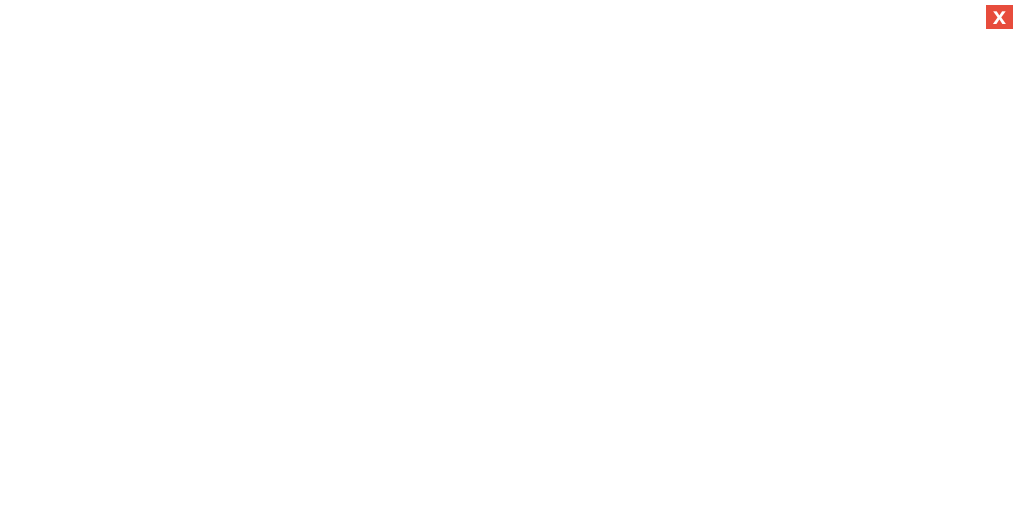
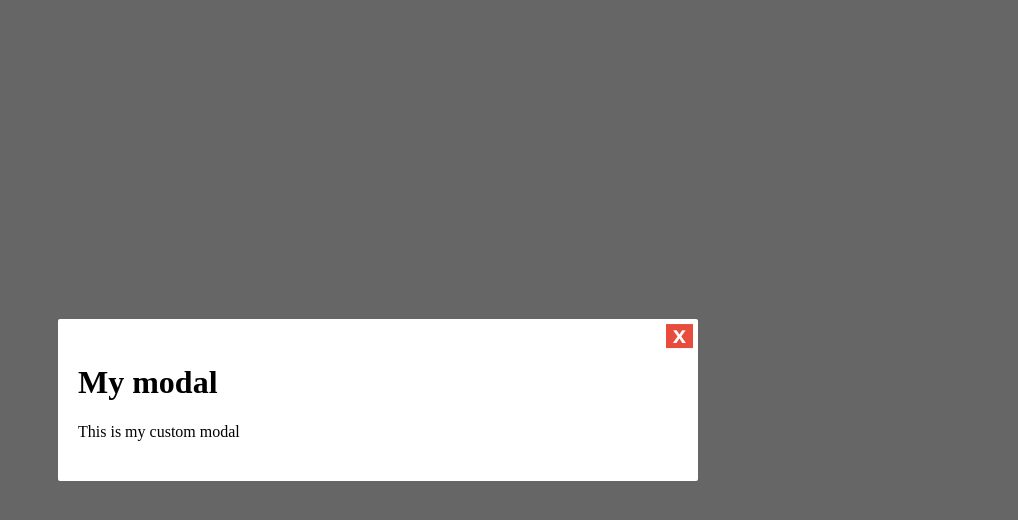
Before and after one commit to Orodan/js_modal, a plain HTML site: page index.html in a window 1280 px wide. Shown: the whole page, without its empty margins (262-1280 px from the left). Drawn offline with Linux system fonts and the light colour scheme.

Commit message:
Correction of the css and js code to display the overlay and modal correctly.

```diff
--- a/app.js
+++ b/app.js
@@ -46,8 +46,8 @@
 		// If the modal is taller than the window, we add our anchored class
 		this.modal.className = this.modal.className +
 			(this.modal.offsetHeight > window.innerHeight ?
-				" my-modal-open my-modal-anchored" : "my-modal-open");
-		this.overlay.className - this.overlay.className + " my-modal-open";
+				" my-modal-open my-modal-anchored" : " my-modal-open");
+		this.overlay.className = this.overlay.className + " my-modal-open";
 
 	}
 
@@ -64,7 +64,7 @@
 			that.modal.parentNode.removeChild(that.modal);
 		});
 		this.modal.addEventListener(this.transitionEnd, function () {
-			if (thath.overlay.parentNode)
+			if (that.overlay.parentNode)
 				that.overlay.parentNode.removeChild(that.overlay);
 		});
 	}
@@ -88,7 +88,7 @@
 
 		// Create modal element
 		this.modal                = document.createElement("div");
-		this.modal.className      = "my-modal" + this.options.className;
+		this.modal.className      = "my-modal " + this.options.className;
 		this.modal.style.minWidth = this.options.minWidth + "px";
 		this.modal.style.maxWidth = this.options.maxWidth + "px";
 
@@ -103,7 +103,7 @@
 		// If overlay is true, add one
 		if (this.options.overlay === true) {
 			this.overlay = document.createElement("div");
-			this.overlay.className = "my-modal-overlay" + this.options.classname;
+			this.overlay.className = "my-modal-overlay " + this.options.className;
 			docFrag.appendChild(this.overlay);
 		}
 
--- a/index.html
+++ b/index.html
@@ -10,7 +10,10 @@
 
 <script type="text/javascript" src="app.js"></script>
 <script>
-	var myModal = new Modal();
+	var myModal = new Modal({
+		content: '<h1>My modal</h1><p>This is my custom modal</p>',
+		maxWidth: 600
+	});
 	myModal.open();
 </script>
 </body>
--- a/style.css
+++ b/style.css
@@ -17,14 +17,14 @@
 	-o-transition     : 1ms opacity ease;
 	transition        : 1ms opacity ease;
 
-	background: rgba(0, 0, 0, .6);
+	background-color: rgba(0, 0, 0, .6);
 }
 
-.my-modal-overlay {
+.my-modal {
 	position: absolute;
 	z-index: 9999;
 	top: 50%;
-	left: 50:;
+	left: 50%;
 
 	opacity: 0;
 
@@ -37,11 +37,11 @@
 	-o-transition     : 1ms opacity ease;
 	transition        : 1ms opacity ease;
 
-	-webkit-transform: translate(-50%, 50%);
-	-moz-transform   : translate(-50%, 50%);
-	-ms-transform    : translate(-50%, 50%);
-	-o-transform     : translate(-50%, 50%);
-	transform        : translate(-50%, 50%);
+	-webkit-transform: translate(-50%, -50%);
+	-moz-transform   : translate(-50%, -50%);
+	-ms-transform    : translate(-50%, -50%);
+	-o-transform     : translate(-50%, -50%);
+	transform        : translate(-50%, -50%);
 
 	border-radius: 2px;
 	background: #fff;
@@ -93,7 +93,7 @@
 
 /** Default animation */
 .my-modal-overlay.fade-and-drop {
-	display: block
+	display: block;
 	opacity: 0;
 }
 
```
